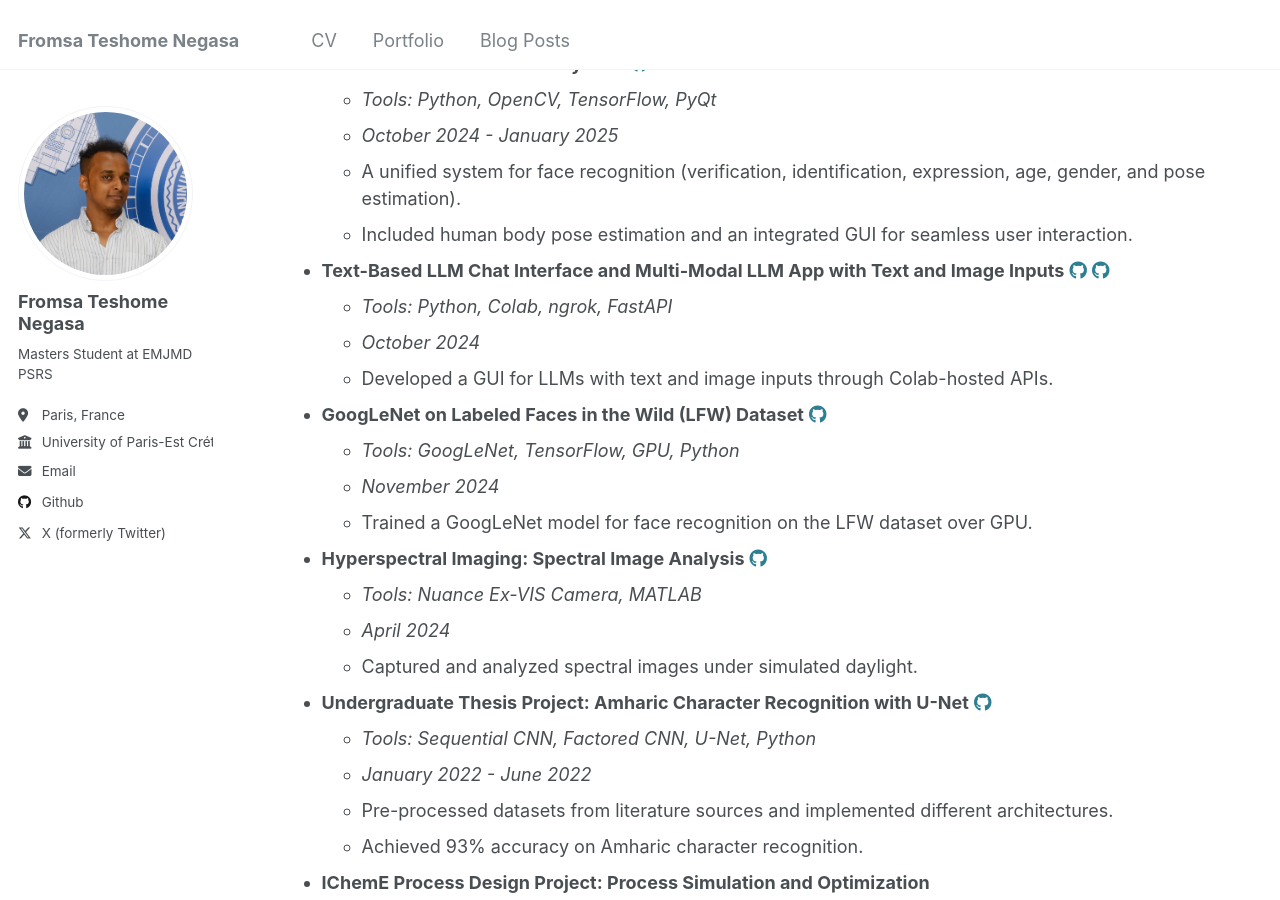
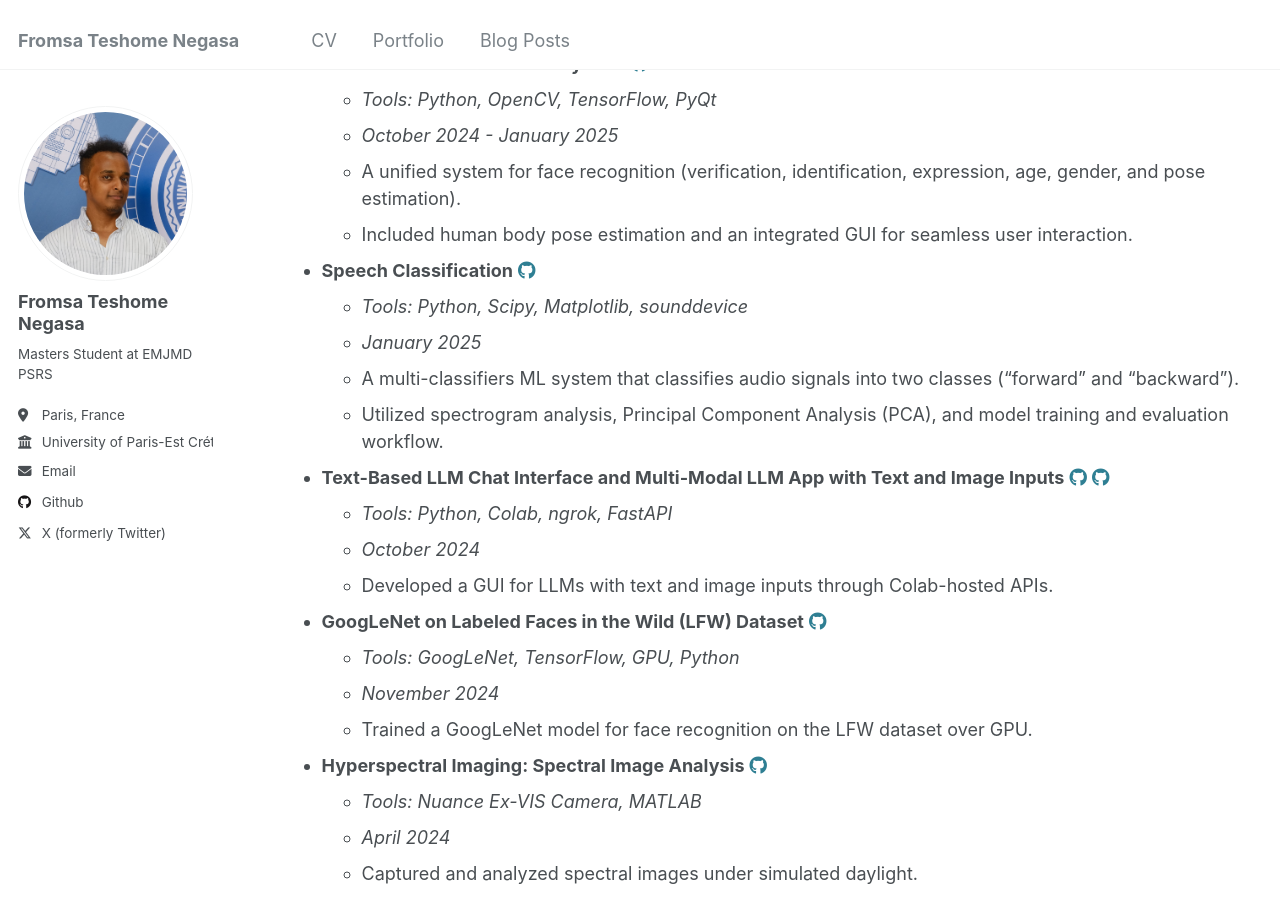
Before and after one commit to PHYRA47/phyra47.github.io, a Jekyll site: the page built from _pages/cv.md, in a window 1280 px wide and 900 px high, scrolled down 1331 px. Built offline with Jekyll 4.4.1, drawn with Linux system fonts in a browser that asks for light colours; emoji names are drawn with the system emoji font.

Commit message:
Add speech classification project to CV with tools and description

```diff
--- a/_pages/cv.md
+++ b/_pages/cv.md
@@ -64,6 +64,13 @@
   * *October 2024 - January 2025*
   * A unified system for face recognition (verification, identification, expression, age, gender, and pose estimation).
   * Included human body pose estimation and an integrated GUI for seamless user interaction.
+
+* **Speech Classification** <a href="https://github.com/PHYRA47/Computer-Vision/tree/main/speech-processing-labs" target="_blank"><i class="fab fa-github"></i></a>
+  * *Tools: Python, Scipy, Matplotlib, sounddevice*
+  * *January 2025*
+  * A multi-classifiers ML system that classifies audio signals into two classes ("forward" and "backward").
+  * Utilized spectrogram analysis, Principal Component Analysis (PCA), and model training and evaluation workflow.
+
 
 * **Text-Based LLM Chat Interface and Multi-Modal LLM App with Text and Image Inputs** <a href="https://github.com/PHYRA47/AI-and-Innovation-Workshops/tree/main/session3-hosting-llm-on-colab" target="_blank"><i class="fab fa-github"></i></a>  <a href="https://github.com/PHYRA47/AI-and-Innovation-Workshops/tree/main/session4-multimodal-llms" target="_blank"><i class="fab fa-github"></i></a>
   * *Tools: Python, Colab, ngrok, FastAPI*
```
